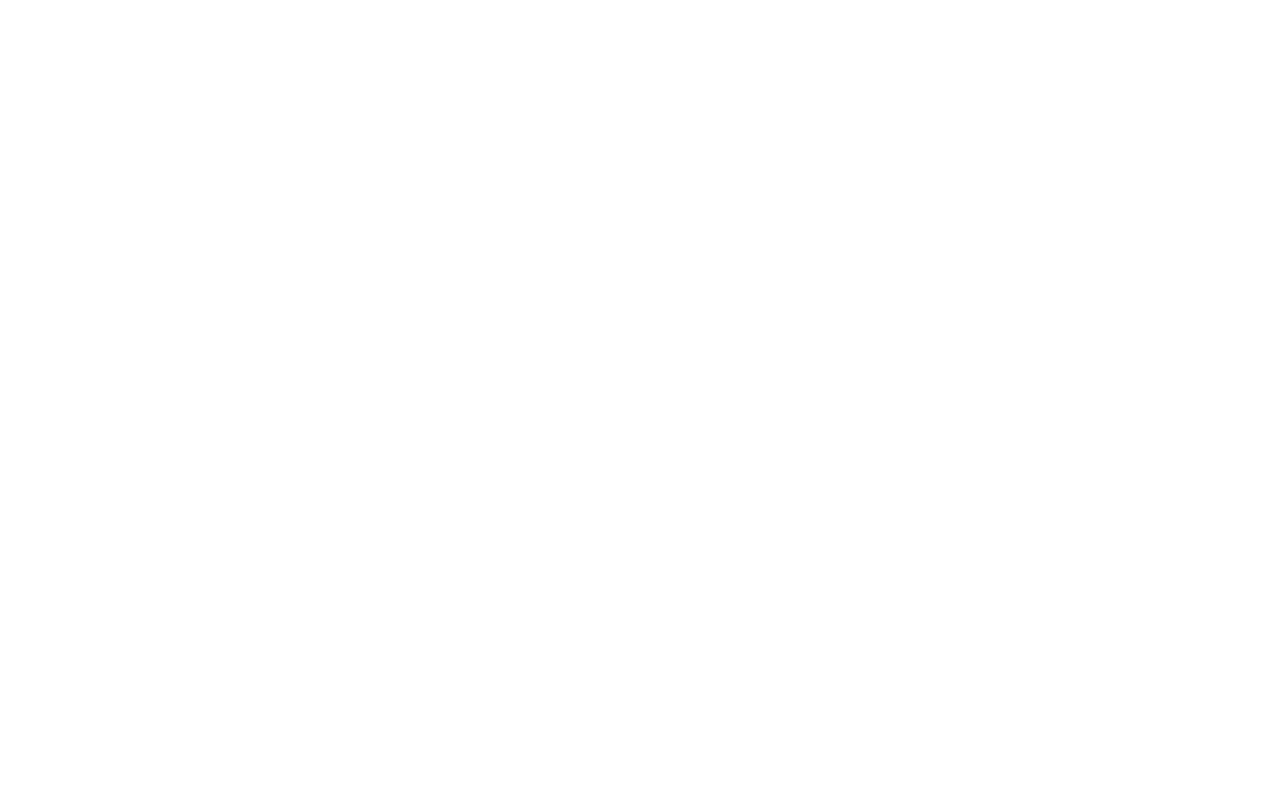
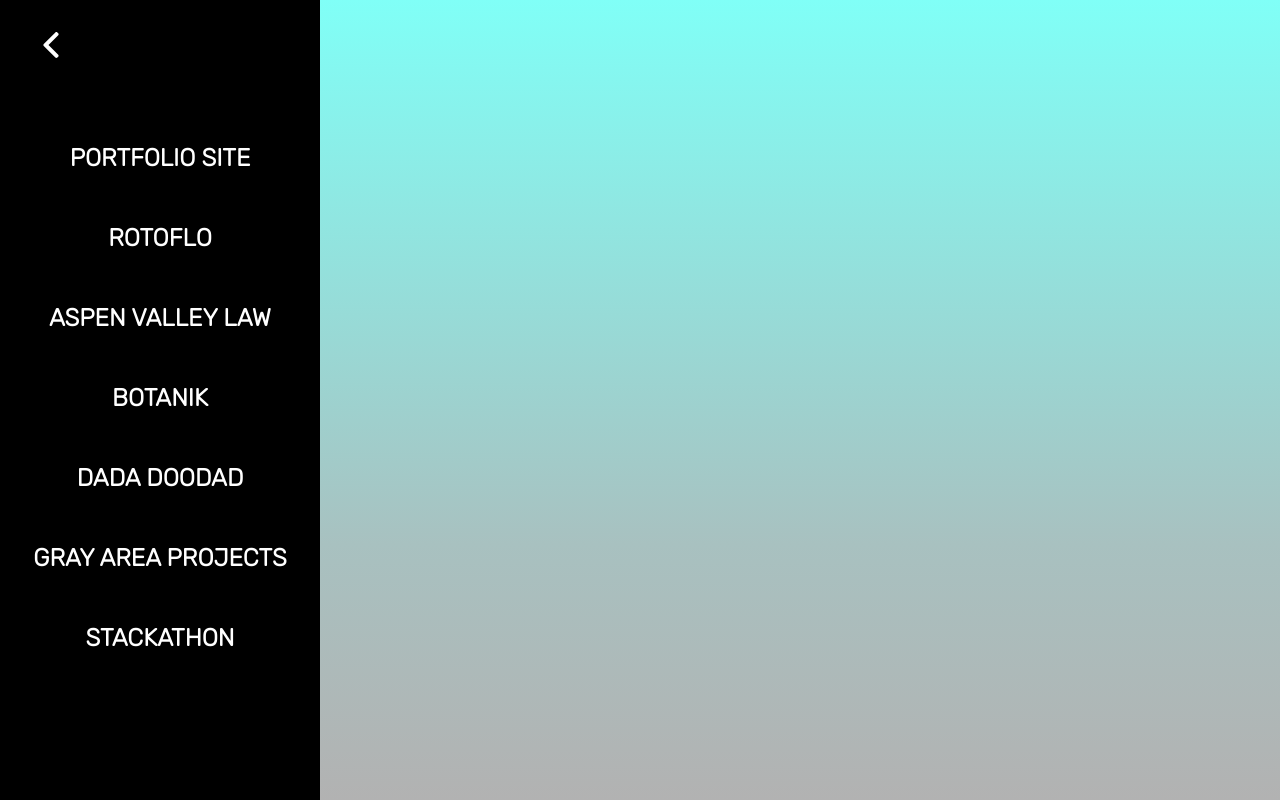
Before and after one commit to Mica-Oz/micaoz-portfolio-site, a React (Create React App) app: page /swe in a window 1280 px wide. Before the commit this address had no page. Built offline with nearby package versions, Linux system fonts and the light colour scheme; a web font is replaced by a local one.

Commit message:
swe page started

```diff
--- a/src/About/About.css
+++ b/src/About/About.css
@@ -67,7 +67,7 @@
   font-weight: bold;
 }
 #aboutContainer {
-  margin-top: 0;
+  margin-top: 1.2vw;
   margin-right: 7vw;
   height: 25vw;
   font-family: Rubik;
--- a/src/App.js
+++ b/src/App.js
@@ -1,5 +1,6 @@
 import Home from "./Home/Home.js";
 import About from "./About/About.js";
+import SWE from "./SWE/Swe.js";
 import Gallery from "./Gallery/Gallery.js";
 import Construction from "./Home/Construction.js";
 
@@ -11,6 +12,8 @@
       <div className="App">
         <Routes>
           <Route path="/" element={<Home />} />
+          <Route path="/swe" element={<SWE />} />
+
           <Route path="/about" element={<About />} />
           <Route path="/gallery" element={<Gallery />} />
           <Route path="/construction" element={<Construction />} />
--- a/src/Home/Block8.js
+++ b/src/Home/Block8.js
@@ -25,7 +25,7 @@
           <Link className="link" id="art" to="/construction">
             <h2>ART</h2>
           </Link>
-          <Link className="link" id="swe" to="/construction">
+          <Link className="link" id="swe" to="/swe">
             <h2>SWE</h2>
           </Link>
         </div>
--- /dev/null
+++ b/src/SWE/Swe.js
@@ -0,0 +1,107 @@
+import React, { useEffect, useState } from "react";
+import "./swe.css";
+import { Link } from "react-router-dom";
+import home from "../About/left-arrow.svg";
+
+function SWE() {
+  const [project, setProject] = useState("begin");
+
+  function projectSelect(proj) {
+    setProject(proj);
+  }
+  function renderSwitch(p) {
+    switch (p) {
+      case "port":
+        return "port";
+      case "rotoflo":
+        return "roto";
+      case "AVL":
+        return "avl";
+      case "botanik":
+        return "botanik";
+      case "doodad":
+        return "doodad";
+      case "GAP":
+        return "GAP";
+      case "stackathon":
+        return "stackathon";
+      default:
+        return null;
+    }
+  }
+  return (
+    <div id="flex">
+      <div id="sweSplit">
+        <div id="sweNav">
+          <div id="abtLogo">
+            <Link to="/">
+              <img src={home} alt="home" />
+            </Link>
+          </div>
+          <button
+            className="navProj"
+            value="port"
+            id="port"
+            onClick={(e) => projectSelect(e.target.value)}
+          >
+            PORTFOLIO SITE
+          </button>
+          <button
+            className="navProj"
+            value="rotoflo"
+            id="rotoflo"
+            onClick={(e) => projectSelect(e.target.value)}
+          >
+            ROTOFLO
+          </button>
+          <button
+            className="navProj"
+            value="AVL"
+            id="AVL"
+            onClick={(e) => projectSelect(e.target.value)}
+          >
+            ASPEN VALLEY LAW
+          </button>
+          <button
+            className="navProj"
+            value="botanik"
+            id="botanik"
+            onClick={(e) => projectSelect(e.target.value)}
+          >
+            BOTANIK
+          </button>
+
+          <button
+            className="navProj"
+            value="doodad"
+            id="doodad"
+            onClick={(e) => projectSelect(e.target.value)}
+          >
+            DADA DOODAD
+          </button>
+
+          <button
+            className="navProj"
+            value="GAP"
+            id="GAP"
+            onClick={(e) => projectSelect(e.target.value)}
+          >
+            GRAY AREA PROJECTS
+          </button>
+          <button
+            className="navProj"
+            value="stackathon"
+            id="stackathon"
+            onClick={(e) => projectSelect(e.target.value)}
+          >
+            STACKATHON
+          </button>
+        </div>
+
+        <div id="sweViewer">{renderSwitch(project)}</div>
+      </div>
+    </div>
+  );
+}
+
+export default SWE;
--- /dev/null
+++ b/src/SWE/swe.css
@@ -0,0 +1,50 @@
+#flex {
+  display: flex;
+  flex-direction: column;
+}
+#sweSplit {
+  display: flex;
+  flex-direction: row;
+}
+#sweNav {
+  display: flex;
+  flex-direction: column;
+
+  background-color: black;
+  height: 100vh;
+  width: 25vw;
+}
+#sweViewer {
+  background: rgb(255, 255, 255);
+  background: linear-gradient(
+    0deg,
+    rgba(255, 255, 255, 1) 0%,
+    rgba(178, 178, 178, 1) 0%,
+    rgba(168, 193, 192, 1) 32%,
+    rgba(128, 255, 247, 1) 100%
+  );
+  height: 100vh;
+  width: 75vw;
+}
+.navProj {
+  width: 25vw;
+  height: 10vh;
+  background-color: black;
+}
+
+#sweNav button {
+  font-family: "Rubik";
+  font-weight: bold;
+  font-size: 1.9vw;
+  background-color: black;
+  color: white;
+  border: none;
+}
+
+#sweNav button:hover {
+  background-color: #ffaee9;
+  color: black;
+}
+#port {
+  margin-top: 7vh;
+}
```
